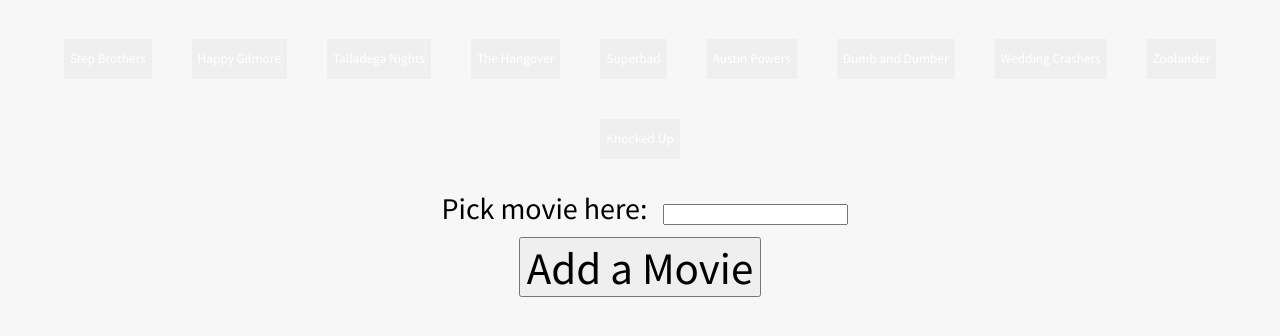
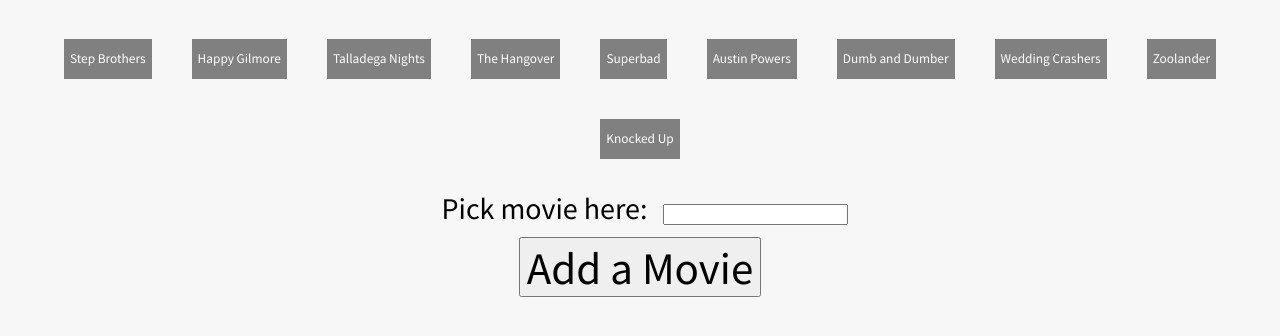
Before and after one commit to ajholsinger/GifTastic, a plain HTML site: page index.html in a window 1280 px wide. Shown: the part 64-400 px from the top of the page. Drawn offline with nearby package versions, Linux system fonts and the light colour scheme.

Commit message:
fixed buttons color, can see now

```diff
--- a/assets/style.css
+++ b/assets/style.css
@@ -12,7 +12,7 @@ h1, h2 {
 
 button {
 	margin: 20px;
-	background-color: none;
+	background-color: grey;
 	height: 40px;
 	width: auto;
 	border: none;
```
